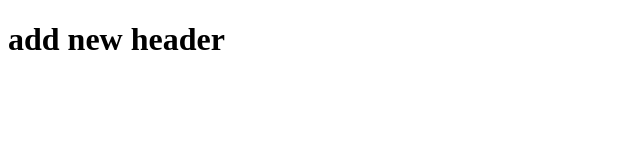
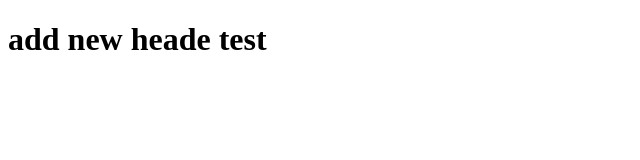
Before and after one commit to mohdalbeedtechcampus/techcampus-project, a plain HTML site: page about.html in a window 1280 px wide. Shown: the full height of the page, 0-640 px from the left. Drawn offline with Linux system fonts and the light colour scheme.

Commit message:
delete h1 and modify h1

```diff
--- a/about.html
+++ b/about.html
@@ -4,6 +4,6 @@
 	<title> about us</title>
 </head>
 <body>
-<h1> add new header </h1>
+<h1> add new heade test </h1>
 </body>
 </html>
```
